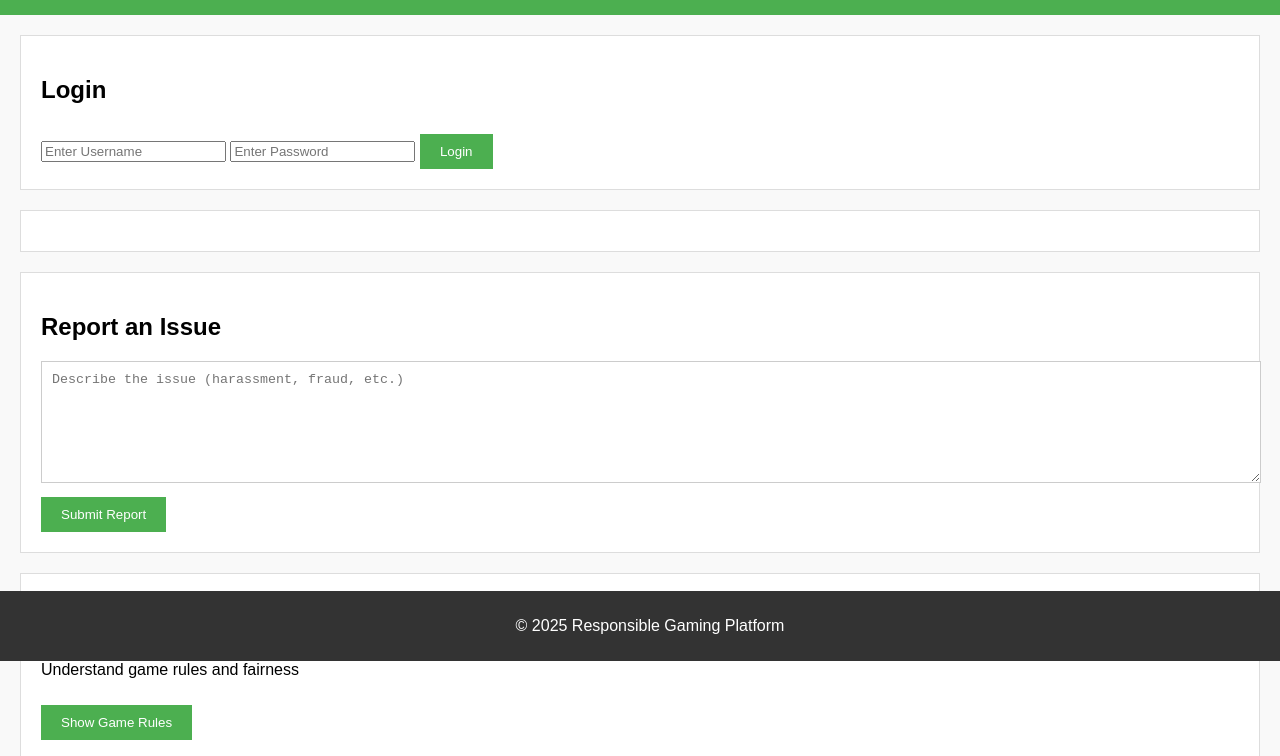
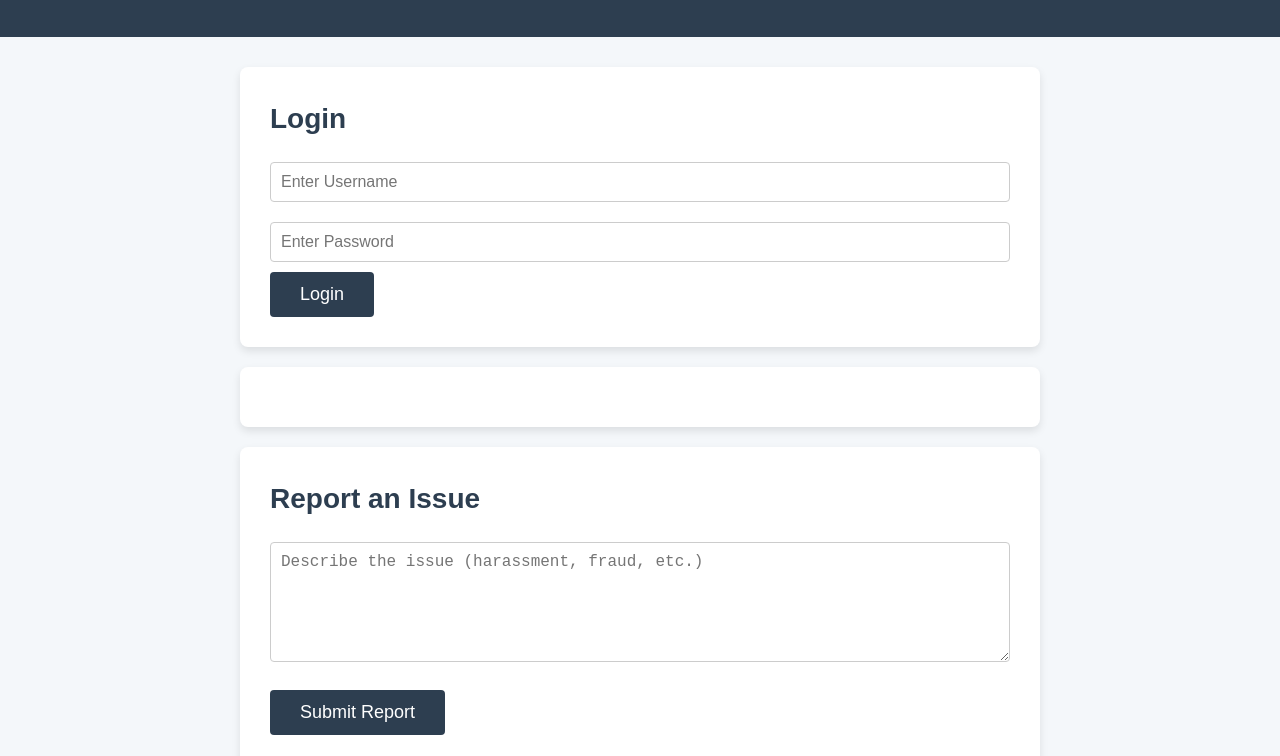
Before and after one commit to Aayushx2/gameapp, a plain HTML site: page index.html in a window 1280 px wide. Shown: the part 139-895 px from the top of the page. Drawn offline with Linux system fonts and the light colour scheme.

Commit message:
Updated styling and functionality

```diff
--- a/styles.css
+++ b/styles.css
@@ -1,50 +1,151 @@
-body {
-    font-family: Arial, sans-serif;
-    background-color: #f9f9f9;
+/* Global Styles */
+* {
     margin: 0;
     padding: 0;
+    box-sizing: border-box;
+}
+
+body {
+    font-family: 'Arial', sans-serif;
+    background-color: #f4f7fa;
+    color: #333;
+    line-height: 1.6;
 }
 
 header {
-    background-color: #4CAF50;
-    color: white;
     text-align: center;
-    padding: 20px;
+    background-color: #2d3e50;
+    color: #fff;
+    padding: 40px 20px;
+    margin-bottom: 30px;
 }
 
-section {
-    margin: 20px;
-    padding: 20px;
-    border: 1px solid #ddd;
-    background-color: white;
+header h1 {
+    font-size: 36px;
+    margin-bottom: 10px;
 }
 
+header p {
+    font-size: 18px;
+    margin-top: 5px;
+}
+
+/* Section Styles */
+section {
+    max-width: 800px;
+    margin: 20px auto;
+    padding: 20px;
+    background-color: #fff;
+    border-radius: 8px;
+    box-shadow: 0 4px 8px rgba(0, 0, 0, 0.1);
+}
+
+h2 {
+    font-size: 24px;
+    margin-bottom: 10px;
+    color: #2d3e50;
+}
+
+/* Input Fields */
+input[type="text"],
+input[type="password"],
+input[type="number"],
 textarea {
     width: 100%;
-    height: 100px;
     padding: 10px;
+    margin: 10px 0;
     border: 1px solid #ccc;
+    border-radius: 4px;
+    font-size: 16px;
+    transition: border-color 0.3s;
 }
 
+input[type="text"]:focus,
+input[type="password"]:focus,
+input[type="number"]:focus,
+textarea:focus {
+    border-color: #2d3e50;
+    outline: none;
+}
+
+/* Buttons */
 button {
-    background-color: #4CAF50;
-    color: white;
-    padding: 10px 20px;
+    width: 100%;
+    padding: 12px;
+    background-color: #2d3e50;
+    color: #fff;
+    font-size: 18px;
     border: none;
+    border-radius: 4px;
     cursor: pointer;
+    transition: background-color 0.3s;
+}
+
+button:hover {
+    background-color: #1a2b37;
+}
+
+/* Responsive Design */
+@media screen and (min-width: 768px) {
+    section {
+        padding: 30px;
+    }
+
+    button {
+        width: auto;
+        display: inline-block;
+        padding: 12px 30px;
+    }
+
+    h1 {
+        font-size: 40px;
+    }
+
+    h2 {
+        font-size: 28px;
+    }
+}
+
+/* Footer */
+footer {
+    text-align: center;
+    background-color: #2d3e50;
+    color: #fff;
+    padding: 20px;
+    margin-top: 30px;
+    font-size: 14px;
+}
+
+/* Special Section Styles */
+#user-greeting {
+    margin-top: 20px;
+    font-size: 18px;
+    font-weight: bold;
+    color: #2d3e50;
+    text-align: center;
+}
+
+#game-reporting textarea {
+    height: 120px;
+}
+
+#game-transparency,
+#responsible-gaming {
+    text-align: center;
+}
+
+/* Adding a nice effect to the game reporting section */
+#game-reporting button {
     margin-top: 10px;
 }
 
-button:hover {
-    background-color: #45a049;
+#game-transparency button,
+#responsible-gaming button {
+    width: 50%;
+    margin-top: 10px;
 }
 
-footer {
-    text-align: center;
-    padding: 10px;
-    background-color: #333;
-    color: white;
-    position: fixed;
-    width: 100%;
-    bottom: 0;
+/* Floating Button for Better UX */
+button:active {
+    transform: scale(0.98);
 }
```
